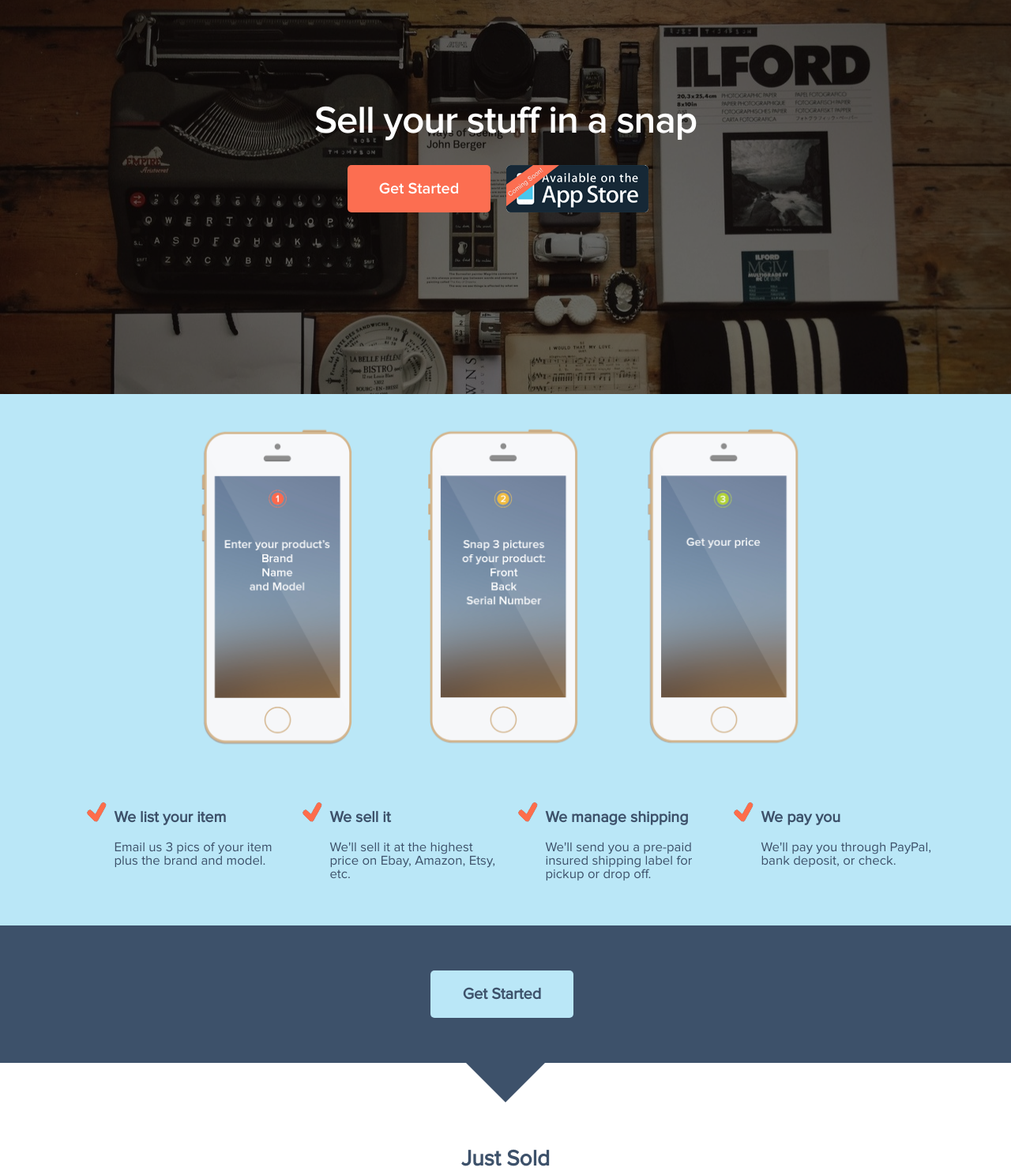
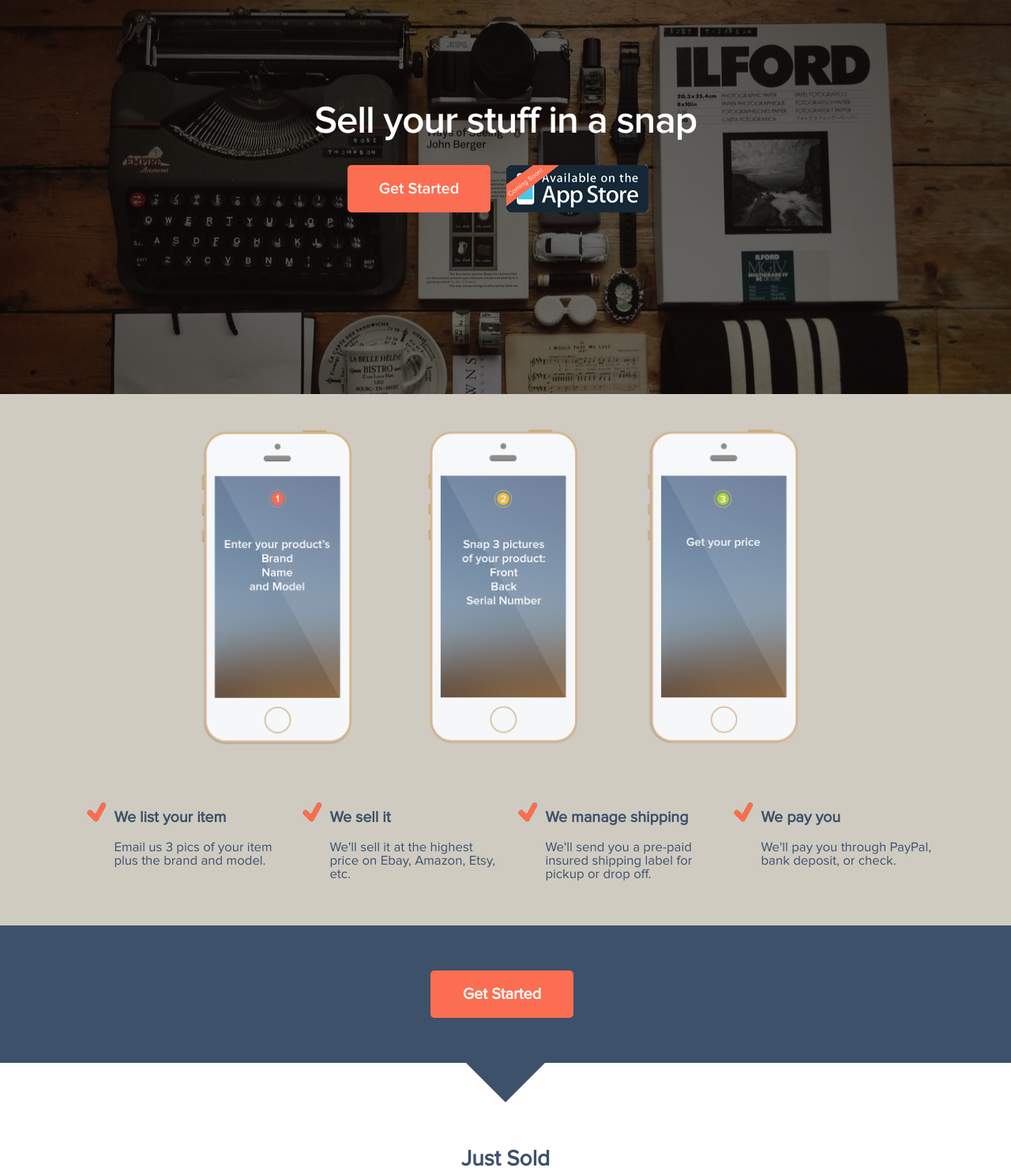
Before and after one commit to bbenoit33/picsellfrontend, a PHP site: page /home.html in a window 1280 px wide. Shown: the part 96-1584 px from the top of the page at 79% size. Run offline with PHP 8.4, Linux system fonts and the light colour scheme; some libraries are stand-ins or nearby versions.

Commit message:
light tan steps color

```diff
--- a/main.css
+++ b/main.css
@@ -233,7 +233,7 @@ body{
 
 #steps{
 	padding-bottom: 40px;
-	background-color: #BAE7F7;
+	background-color: #CFCBC1;
 }
 
 #steps h1{
@@ -298,12 +298,12 @@ body{
 }
 
 #getstarted .arrow-down{
-	border-top: 50px solid #DEDEDE;
+	border-top: 50px solid #CFCBC1;
 }
 
 #getstarted .green_button{
-	background: #BAE7F7;
-	color: #3D516A;
+	background: #FC6E51;
+	color: #ffffff;
 	font-size: 1.428em;
 	text-align: center;
 	margin-left: 545px;
```
